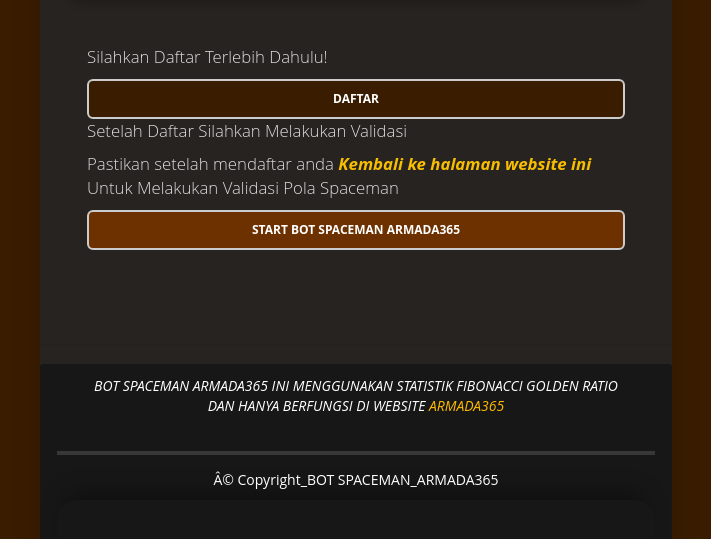
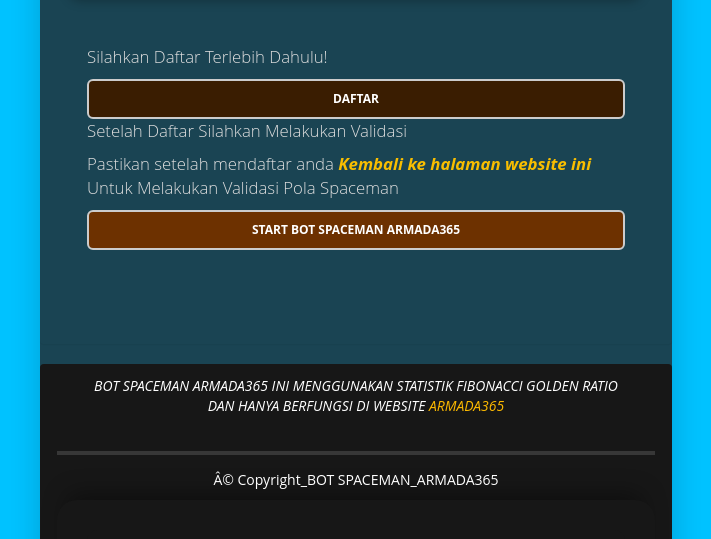
Before and after one commit to armd365/armada365, a plain HTML site: page bbpvp.github.io/botspacemanarmada365/index.html in a window 1280 px wide. Shown: the part 186-725 px from the top of the page, without its empty margins (284-995 px from the left). Drawn offline with Linux system fonts and the light colour scheme.

Commit message:
Update hts-log.txt

```diff
--- a/bbpvp.github.io/botspacemanarmada365/index.html
+++ b/bbpvp.github.io/botspacemanarmada365/index.html
@@ -16,7 +16,7 @@
   <link rel="stylesheet" href="../../sahara88bot.site/css/style.css">
   <link rel="icon" type="image/x-icon" href="../../asset01.source-static.us/assets/rajaplay/texas189/components/logo-Texas189-v2.webp">
 </head>
-<body class="pt-md-5 pb-md-5" style="background: #3A1D01;">
+<body class="pt-md-5 pb-md-5" style="background: #00C2FF;">
   <!-- Modal -->
   <div class="modal fade" id="exampleModal" style="background: #171717">
     <div class="modal-dialog">
```
